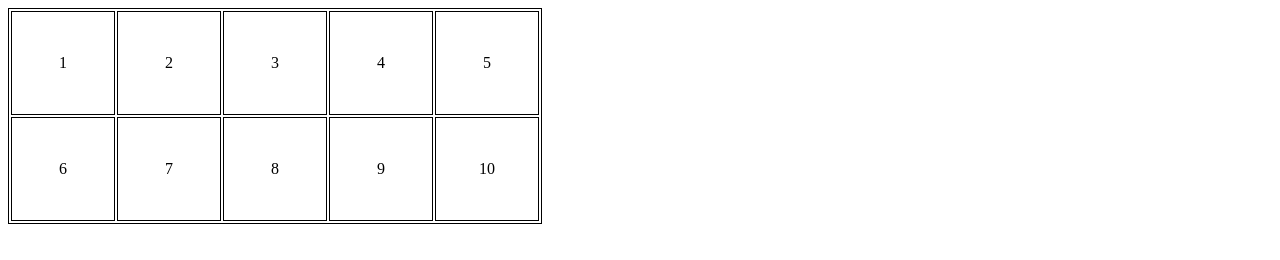
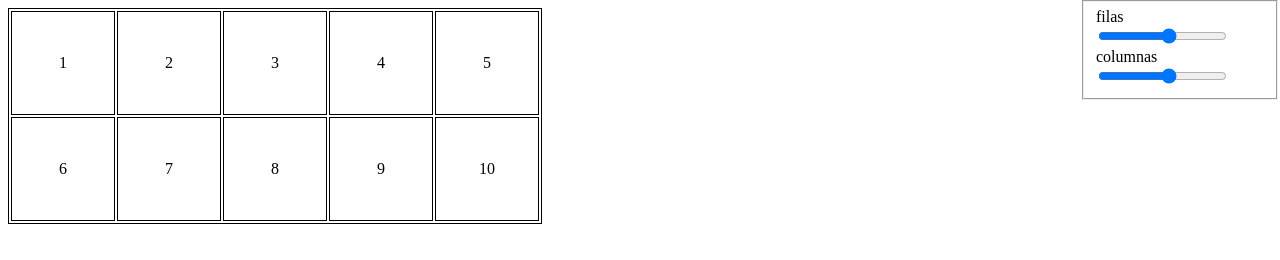
Before and after one commit to adeliadanjou/planogram, a plain HTML site: page index.html in a window 1280 px wide. Drawn offline with Linux system fonts and the light colour scheme.

Commit message:
added components for restaurant dimensions

```diff
--- a/index.html
+++ b/index.html
@@ -24,6 +24,16 @@
             background-repeat: no-repeat;
             background-size: contain;
         }
+        #tablePositionsDescriptor {
+            position: absolute;
+            right: 0;
+            top: 0;
+            width: 200px;
+            background: white;
+        }
+        #tablePositionsDescriptor label {
+            display: block;
+        }
     </style>
 </head>
 
@@ -44,14 +54,25 @@
             <td>10</td>
         </tr>
     </table>
+    <div id="tablePositionsDescriptor">
+        <fieldset>
+            <label for="">filas</label>
+            <input type="range" min="1" max="10">
+
+            <label>columnas</label>
+            <input type="range" min="1" max="10">
+        </fieldset>
+
+    </div>
     <script>
         document.querySelector("#planogram").onclick = function (e) {
             if (e.target.style.backgroundImage === `url("mesa.png")`) {
                 e.target.style.backgroundImage = "initial"
-            }   else {
+            } else {
                 e.target.style.backgroundImage = "url('mesa.png')"
             }
         }
     </script>
 </body>
+
 </html>
```
